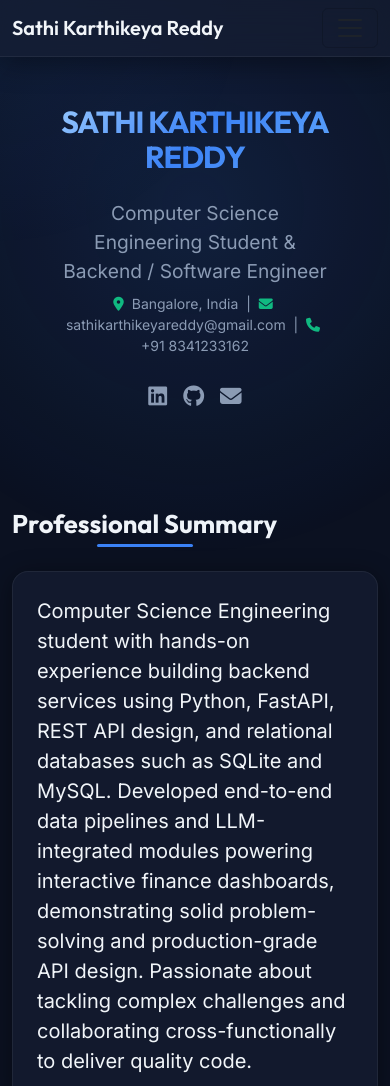
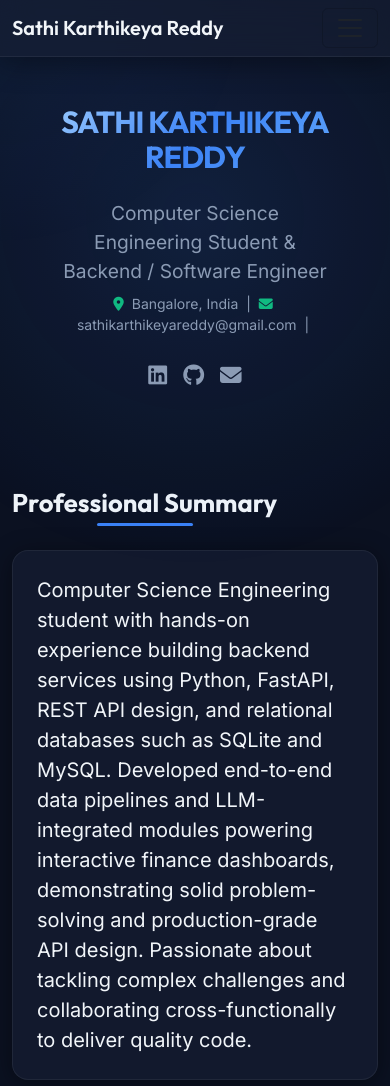
Before and after one commit to SathiKarthikeyaReddy/about-me, a plain HTML site: page index.html in a window 390 px wide. Shown: the top 1086 px of the page. Drawn offline with nearby package versions, Linux system fonts and the light colour scheme.

Commit message:
Fix duplicate contact information in index.html
Corrected the contact information paragraph to remove duplicate phone number and email.

```diff
--- a/index.html
+++ b/index.html
@@ -55,7 +55,7 @@
             <h1 class="display-4"><span class="hero-name-interactive interactive-item d-inline-block">SATHI KARTHIKEYA
                     REDDY</span></h1>
             <p class="lead reveal-text interactive-item d-inline-block mt-3 mb-2">Computer Science Engineering Student &amp; Backend / Software Engineer</p>
-            <p class="text-muted small mb-4"><i class="fas fa-map-marker-alt me-1 text-accent"></i> Bangalore, India &nbsp;|&nbsp; <i class="fas fa-envelope me-1 text-accent"></i> sathikarthikeyareddy@gmail.com &nbsp;|&nbsp; <i class="fas fa-phone me-1 text-accent"></i> +91 8341233162</p>
+            <p class="text-muted small mb-4"><i class="fas fa-map-marker-alt me-1 text-accent"></i> Bangalore, India &nbsp;|&nbsp; <i class="fas fa-envelope me-1 text-accent"></i> sathikarthikeyareddy@gmail.com &nbsp;|&nbsp;</p>
             <div class="hero-social-links d-flex justify-content-center gap-3">
                 <a href="https://www.linkedin.com/in/karthikeya-reddy-sathi"
                     class="text-white fs-4 interactive-item d-inline-block hero-social-icon" target="_blank"
```
